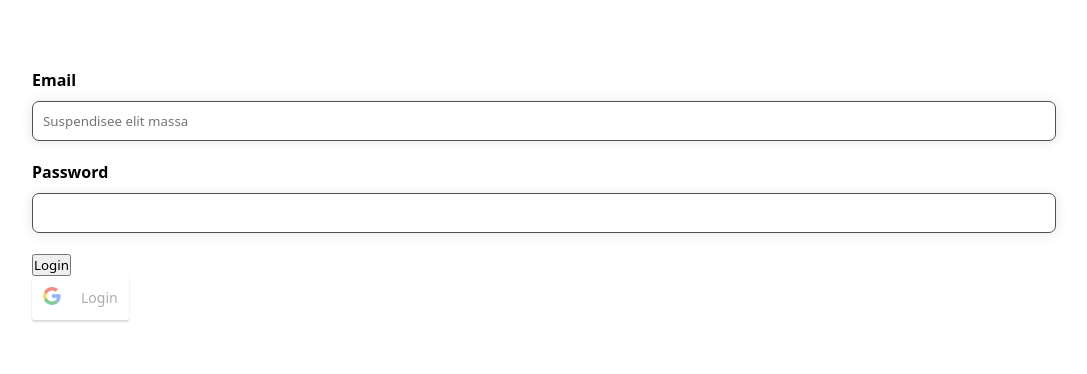
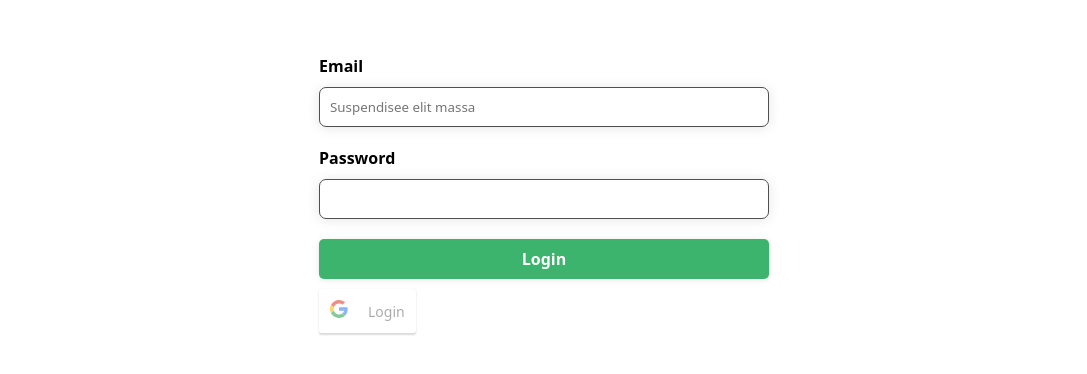
Before and after one commit to JairEscamilla/My-unsplash, a React app in the folder frontend/: page / in a window 1280 px wide. Shown: the part 216-590 px from the top of the page, without its empty margins (96-1183 px from the left). Built offline with nearby package versions, Linux system fonts and the light colour scheme.

Commit message:
Adding interactions for the login form

```diff
--- a/frontend/src/pages/Login/Login.tsx
+++ b/frontend/src/pages/Login/Login.tsx
@@ -14,7 +14,9 @@ export const Login = ({ history }: RouteComponentProps) => {
   return (
     <StyledLogin>
       <div className="main-content">
-        <LoginForm/>
+        <LoginForm
+          history={history}
+        />
         <GoogleLogin
           clientId={`${process.env.GOOGLE_CLIENT_ID}`}
           buttonText="Login"
--- a/frontend/src/pages/Login/components/LoginForm.tsx
+++ b/frontend/src/pages/Login/components/LoginForm.tsx
@@ -1,10 +1,18 @@
-import React, { FormEvent } from 'react'
+import React, { FormEvent, useState } from 'react'
 import { useForm } from '../../../hooks/useForm';
 import { Input } from '../../../shared/Input/Input';
 import { LoginResponse } from '../../../api/models/LoginResponse';
 import { httpClient } from '../../../api/httpClient';
+import { Button } from '../../../shared/Button/Button';
+import { History } from 'history';
+interface LoginFormProps {
+  history: History
+}
 
-export const LoginForm = () => {
+export const LoginForm = ({ history }: LoginFormProps) => {
+
+  const [isLoading, setIsLoading] = useState(false);
+
   const { onChange, formulario } = useForm({
     username: "",
     password: ""
@@ -12,12 +20,15 @@ export const LoginForm = () => {
 
   const handleSubmit = (event: FormEvent<HTMLFormElement>) => {
     event.preventDefault();
-
+    setIsLoading(true);
     httpClient.post<LoginResponse>('/users/sign_in', {}, { auth: formulario })
     .then((response) => {
       const { data } = response;
       console.log(data);
-
+      setIsLoading(false);
+      if(data.ok){
+        history.push('/feed');
+      }
     }).catch(() => {
       console.error("Ha ocurrido un error");
     });
@@ -39,9 +50,13 @@ export const LoginForm = () => {
         onChange={({ target }) => onChange(target.value, 'password')}
       />
 
-      <button type="submit">
-        Login
-      </button>
+      <Button
+        buttonTitle="Login"
+        type='submit'
+        loading={isLoading}
+        disabled={isLoading}
+        bold
+      />
     </form>
   )
 }
--- a/frontend/src/pages/Login/styles.tsx
+++ b/frontend/src/pages/Login/styles.tsx
@@ -9,5 +9,6 @@ export const StyledLogin = styled.section `
 
   & .main-content {
     width: 80%;
+    max-width: 450px;
   }
 `;
--- a/frontend/src/shared/Button/Button.tsx
+++ b/frontend/src/shared/Button/Button.tsx
@@ -36,6 +36,7 @@ const StyledButton = styled.button<StyledButtonProps>`
   font-weight: ${props => props.bold? 'bold' : '100'};
   margin: 10px 0;
   box-shadow: 0px 1px 6px rgba(0, 0, 0, 0.1);
+  cursor: pointer;
   transition: 0.1s linear;
 
   &:active {
```
